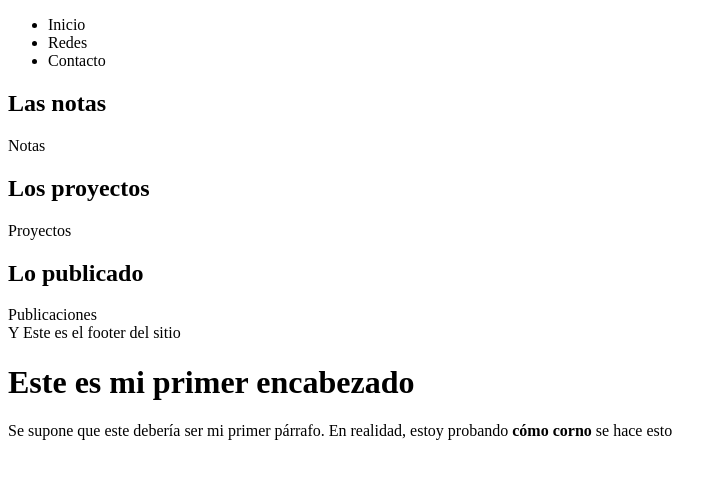
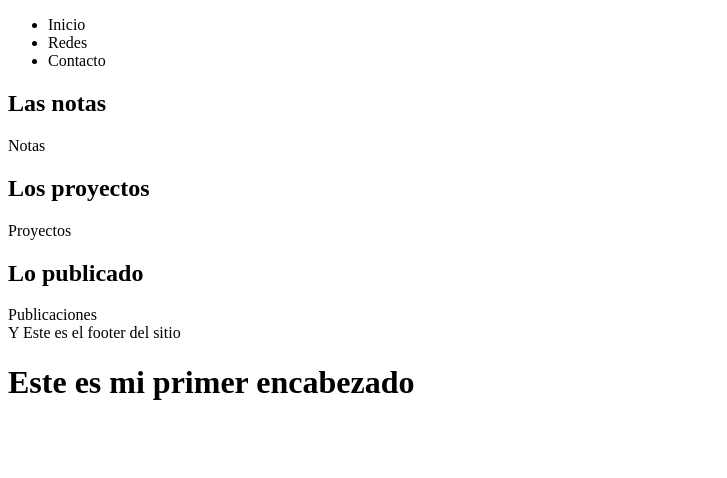
Before and after one commit to sebauyanet/coderhouse, a plain HTML site: page index.html in a window 1280 px wide. Shown: the whole page, without its empty margins (0-727 px from the left). Drawn offline with Linux system fonts and the light colour scheme.

Commit message:
cambio de html

```diff
--- a/index.html
+++ b/index.html
@@ -26,6 +26,6 @@
 	<footer>Y Este es el footer del sitio</footer>
 
 	<h1>Este es mi primer encabezado</h1>
-	<p> Se supone que este debería ser mi primer párrafo. En realidad, estoy probando <strong>cómo corno</strong> se hace esto </p>
+
  </body>
 </html>
```
